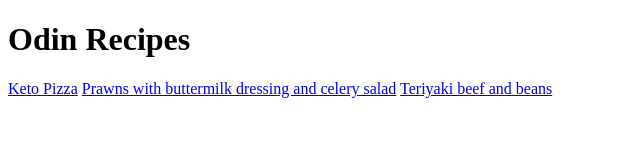
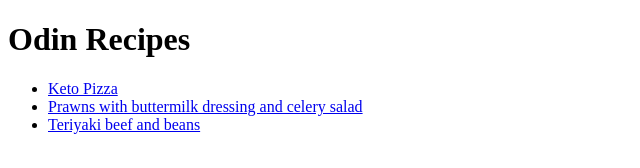
Before and after one commit to mihai92/odin-recipes, a plain HTML site: page index.html in a window 1280 px wide. Shown: the whole page, without its empty margins (0-640 px from the left). Drawn offline with Linux system fonts and the light colour scheme.

Commit message:
Updated index.html to include the recipes in an unordered list

```diff
--- a/index.html
+++ b/index.html
@@ -7,8 +7,10 @@
 
     <body>
         <h1>Odin Recipes</h1>
-        <a href="./recipes/ketoPizza.html">Keto Pizza</a>
-        <a href="./recipes/prawns.html">Prawns with buttermilk dressing and celery salad</a>
-        <a href="./recipes/teriyaki.html">Teriyaki beef and beans</a>
+        <ul>
+        <li><a href="./recipes/ketoPizza.html">Keto Pizza</a></li>
+        <li><a href="./recipes/prawns.html">Prawns with buttermilk dressing and celery salad</a></li>
+        <li><a href="./recipes/teriyaki.html">Teriyaki beef and beans</a></li>
+        </ul>
     </body>
 </html>
```
